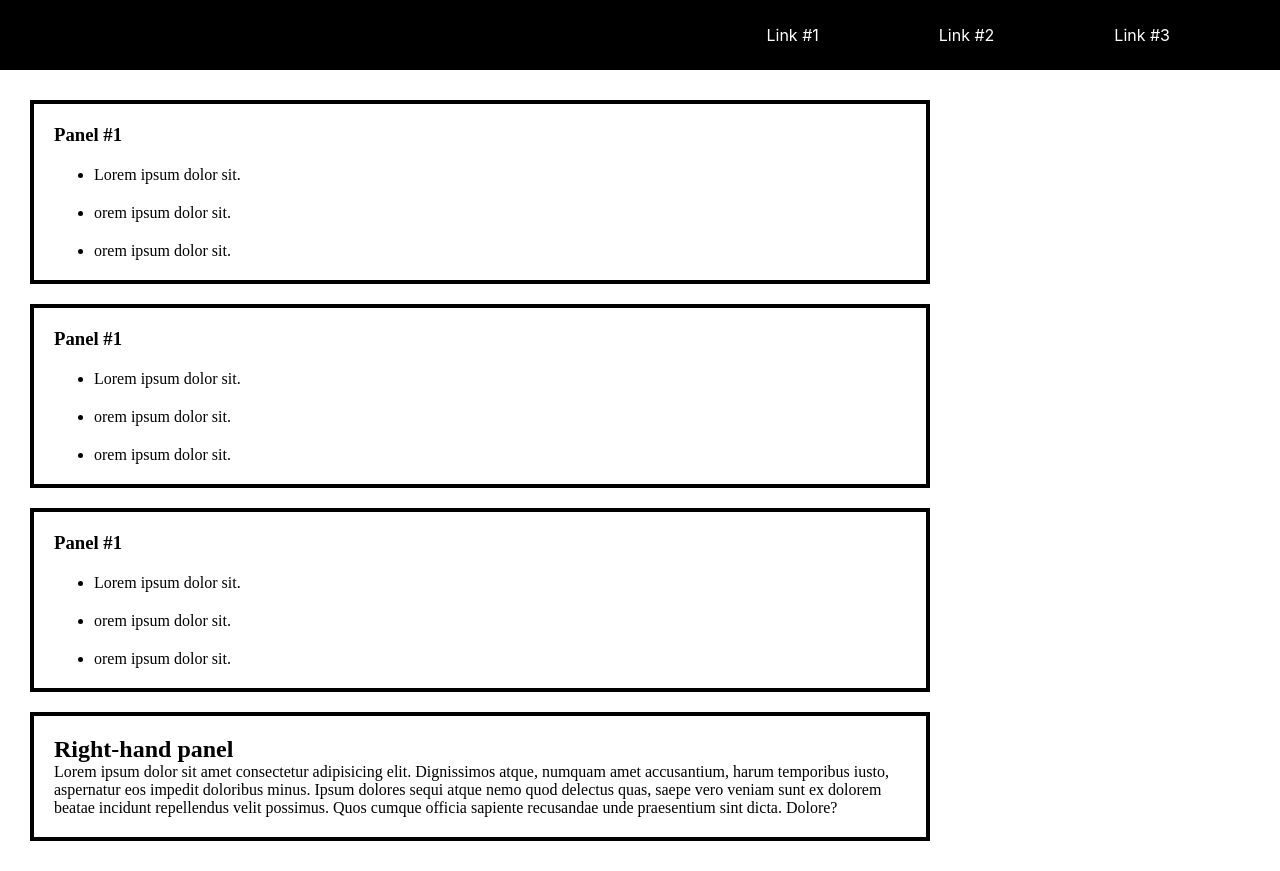
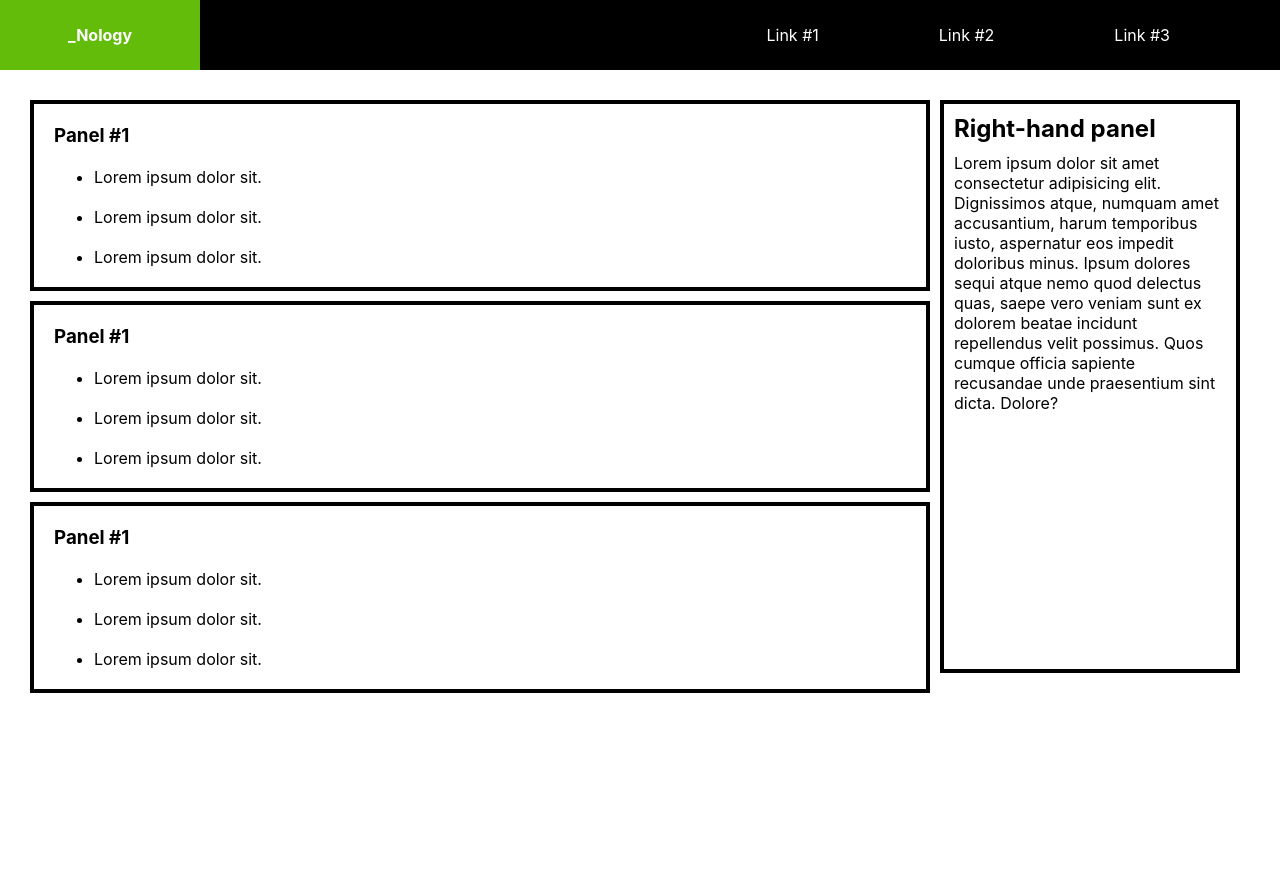
Before and after one commit to ab-96/flexbox-challenge, a plain HTML site: page index.html in a window 1280 px wide. After the commit the page ends 800 px from the top, so only its background shows below. Drawn offline with Linux system fonts and the light colour scheme.

Commit message:
2nd draft

```diff
--- a/index.html
+++ b/index.html
@@ -5,12 +5,15 @@
     <meta charset="UTF-8">
     <meta http-equiv="X-UA-Compatible" content="IE=edge">
     <meta name="viewport" content="width=device-width, initial-scale=1.0">
-    <title>Document</title>
+    <title>Flexbox Challenge</title>
     <link rel="stylesheet" href="styles.css">
 </head>
 
 <body>
     <header>
+        <div class="logo">
+            _Nology
+        </div>
         <nav>
             <a href="">Link #1</a>
             <a href="">Link #2</a>
@@ -20,38 +23,41 @@
 
     <main>
         <section>
+            <div class="box">
                 <h3>Panel #1</h3>
                 <ul>
                     <li>Lorem ipsum dolor sit.</li>
-                <li>orem ipsum dolor sit.</li>
-                <li>orem ipsum dolor sit.</li>
+                    <li>Lorem ipsum dolor sit.</li>
+                    <li>Lorem ipsum dolor sit.</li>
                 </ul>
-
-        </section>
-        <section>
+            </div>
+            <div class="box">
                 <h3>Panel #1</h3>
                 <ul>
                     <li>Lorem ipsum dolor sit.</li>
-                <li>orem ipsum dolor sit.</li>
-                <li>orem ipsum dolor sit.</li>
+                    <li>Lorem ipsum dolor sit.</li>
+                    <li>Lorem ipsum dolor sit.</li>
                 </ul>
-        </section>
-
-        <section>
+            </div>
+            <div class="box">
                 <h3>Panel #1</h3>
                 <ul>
                     <li>Lorem ipsum dolor sit.</li>
-                <li>orem ipsum dolor sit.</li>
-                <li>orem ipsum dolor sit.</li>
+                    <li>Lorem ipsum dolor sit.</li>
+                    <li>Lorem ipsum dolor sit.</li>
                 </ul>
+            </div>
         </section>
 
         <section >
+            <div class="box2">
                 <h2>Right-hand panel</h2>
                 <p>Lorem ipsum dolor sit amet consectetur adipisicing elit. Dignissimos atque, numquam amet accusantium,
                     harum temporibus iusto, aspernatur eos impedit doloribus minus. Ipsum dolores sequi atque nemo quod
                     delectus quas, saepe vero veniam sunt ex dolorem beatae incidunt repellendus velit possimus. Quos cumque
                     officia sapiente recusandae unde praesentium sint dicta. Dolore?</p>
+            </div>
+
         </section>
 
 
--- a/styles.css
+++ b/styles.css
@@ -2,6 +2,28 @@
     margin: 0;
     padding: 0;
     box-sizing: border-box;
+    font-family: -apple-system, BlinkMacSystemFont, 'Segoe UI', Roboto, Oxygen, Ubuntu, Cantarell, 'Open Sans', 'Helvetica Neue', sans-serif;
+}
+
+header {
+    display: flex;
+    align-items: center;
+    justify-content: space-between;
+    background-color: black;
+    height: 70px;
+}
+
+.logo {
+    display: flex;
+    align-items: center;
+    justify-content: center;
+    color: white;
+    background-color: rgb(99, 187, 10);
+    font-weight: bold;
+    height: 100%;
+    width:200px;
+    margin-left: 0;
+
 }
 
 
@@ -10,8 +32,7 @@ nav {
     display: flex;
     justify-content:flex-end;
     align-items: center;
-    background-color: black;
-    height: 70px;
+
 
 }
 
@@ -21,7 +42,6 @@ nav :first-child {
 
 
 a {
-    font-family: -apple-system, BlinkMacSystemFont, 'Segoe UI', Roboto, Oxygen, Ubuntu, Cantarell, 'Open Sans', 'Helvetica Neue', sans-serif;
     color: white;
     text-decoration: none;
     padding: 10px;
@@ -31,11 +51,10 @@ a {
 main {
     padding: 20px;
     display: flex;
-    flex-direction: column;
     justify-content: space-around
 }
 
-section {
+section > .box {
     border: 4px solid black;
     margin: 10px;
     padding: 20px;
@@ -51,3 +70,16 @@ section ul > li {
 section:last-child {
     margin-right: auto;
 }
+
+
+section > .box2 {
+    border: 4px solid black;
+    width: 300px;
+    margin-top: 10px;
+    height: 573px;
+    padding: 10px;
+}
+
+section > .box2 > h2 {
+    margin-bottom: 10px;
+}
```
Lines whose indentation alone changed are shown as unchanged.
